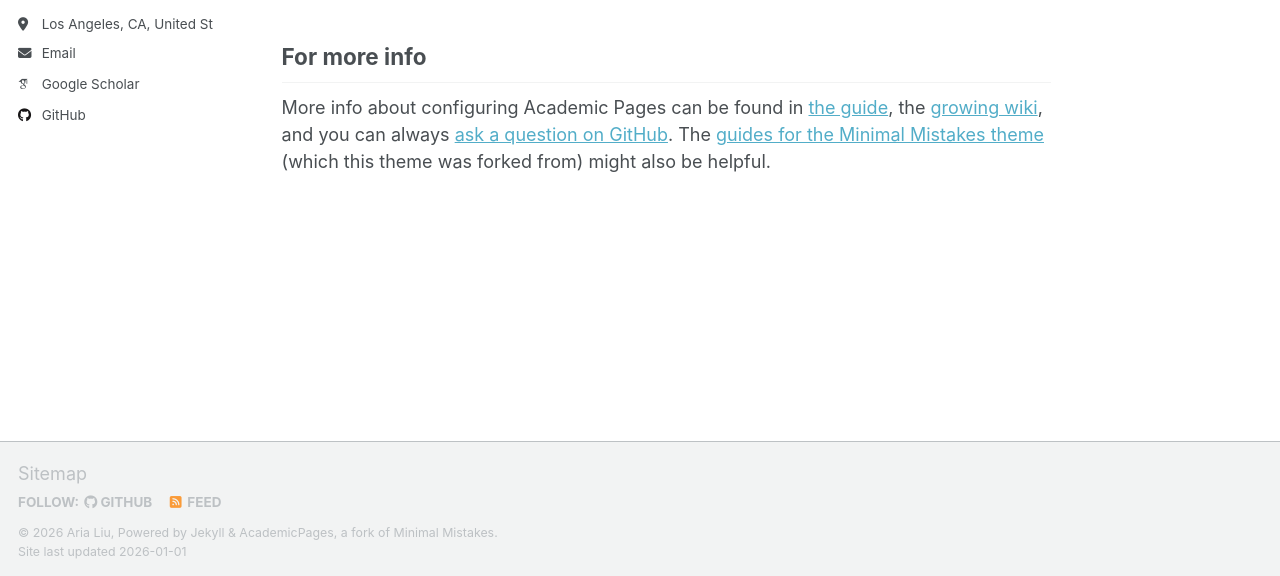
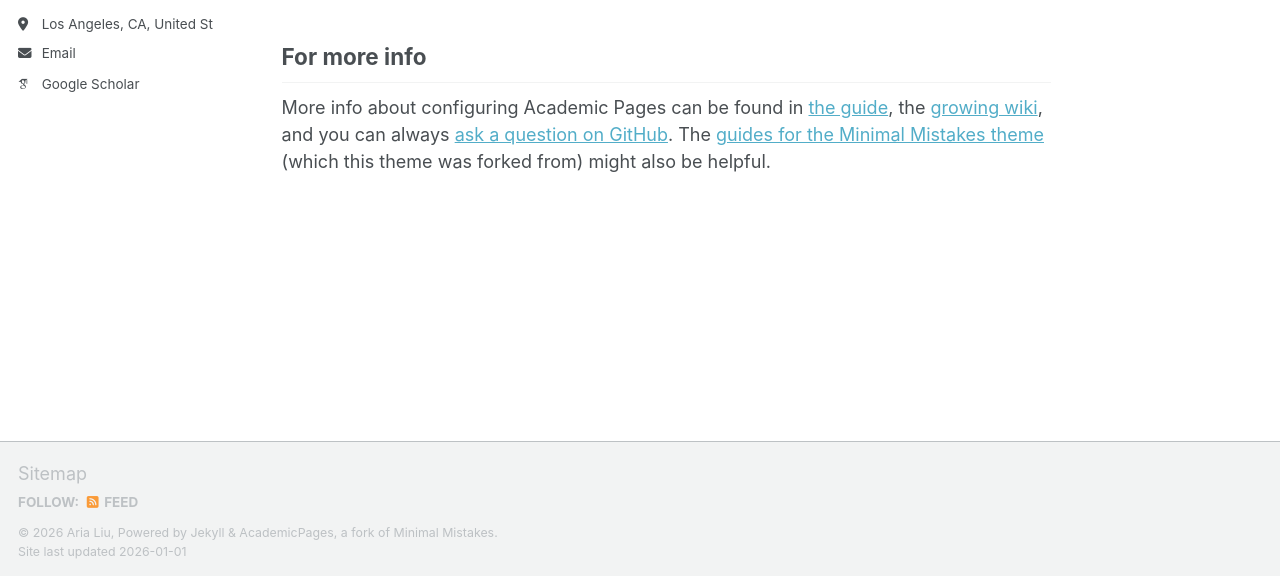
Before and after one commit to arialiu1/arialiu, a Jekyll site: the page built from _pages/about.md, in a window 1280 px wide and 900 px high, scrolled down 2880 px. Shown: the part 321-897 px from the top of the window. Built offline with Jekyll 4.4.1, drawn with Linux system fonts in a browser that asks for light colours; some web fonts are replaced; a script that is not in the unit is left out.

Commit message:
Update config

```diff
--- a/_config.yml
+++ b/_config.yml
@@ -23,7 +23,7 @@ repository               : "arialiu1/arialiu.github.io"
 #               Additional customization can be done by editing /_includes/author-profile.html
 author:
   # Biographic information
-  avatar           : "/images/aria-liu.JPG"
+  avatar           : "/images/photo.png"
   name             : "Aria Liu"
   pronouns         : # example: "she/her"
   bio              : "PhD student in Finance at UCLA Anderson."
@@ -51,7 +51,7 @@ author:
   bitbucket        : # Username - Update with your username on the site
   codepen          : # Username
   dribbble         : # Username
-  github           : "academicpages"
+  github           : # URL
   kaggle           : # Username
   stackoverflow    : # User number or user number and name (i.e., use "1" or "1/jeff-atwood")
 
```
